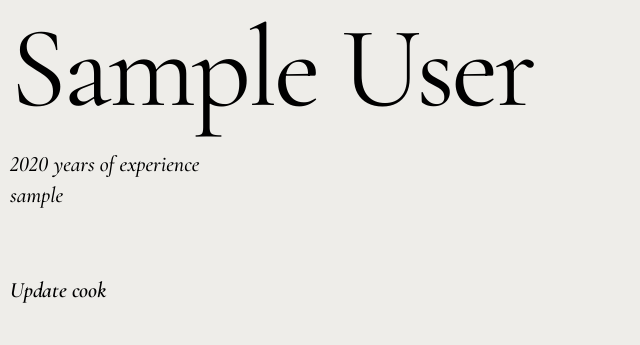
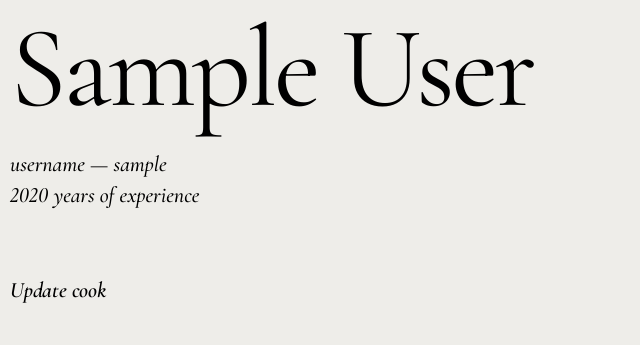
Before and after one commit to Yurii-Durden/kitchen-service, a Django app: page /cooks/1 in a window 1280 px wide. Shown: the part 92-437 px from the top of the page, without its empty margins (0-640 px from the left). Run offline with Django 5.2, Linux system fonts and the light colour scheme; a user stored in the database is signed in; tables that the repository leaves empty hold one stand-in row (values such as "Sample post").

Commit message:
add 'username - ' text before cook username

```diff
--- a/templates/kitchenflow/cook_detail.html
+++ b/templates/kitchenflow/cook_detail.html
@@ -18,12 +18,14 @@
 
       <p class="y__o__experience">
         <em class="load__anim__item">
-          <span class="exp__number">{{ cook.years_of_experience }}</span> years of experience
+          username — {{ cook.username }}
+{#          <span class="exp__number">{{ cook.years_of_experience }}</span> years of experience#}
         </em>
       </p>
 
       <p class="y__o__experience y">
-        <em class="load__anim__item">{{ cook.username }}</em>
+       <em class="load__anim__item"><span class="exp__number">{{ cook.years_of_experience }}</span> years of experience</em>
+{#        <em class="load__anim__item">{{ cook.username }}</em>#}
       </p>
 
       {% if user.is_chef %}
```
